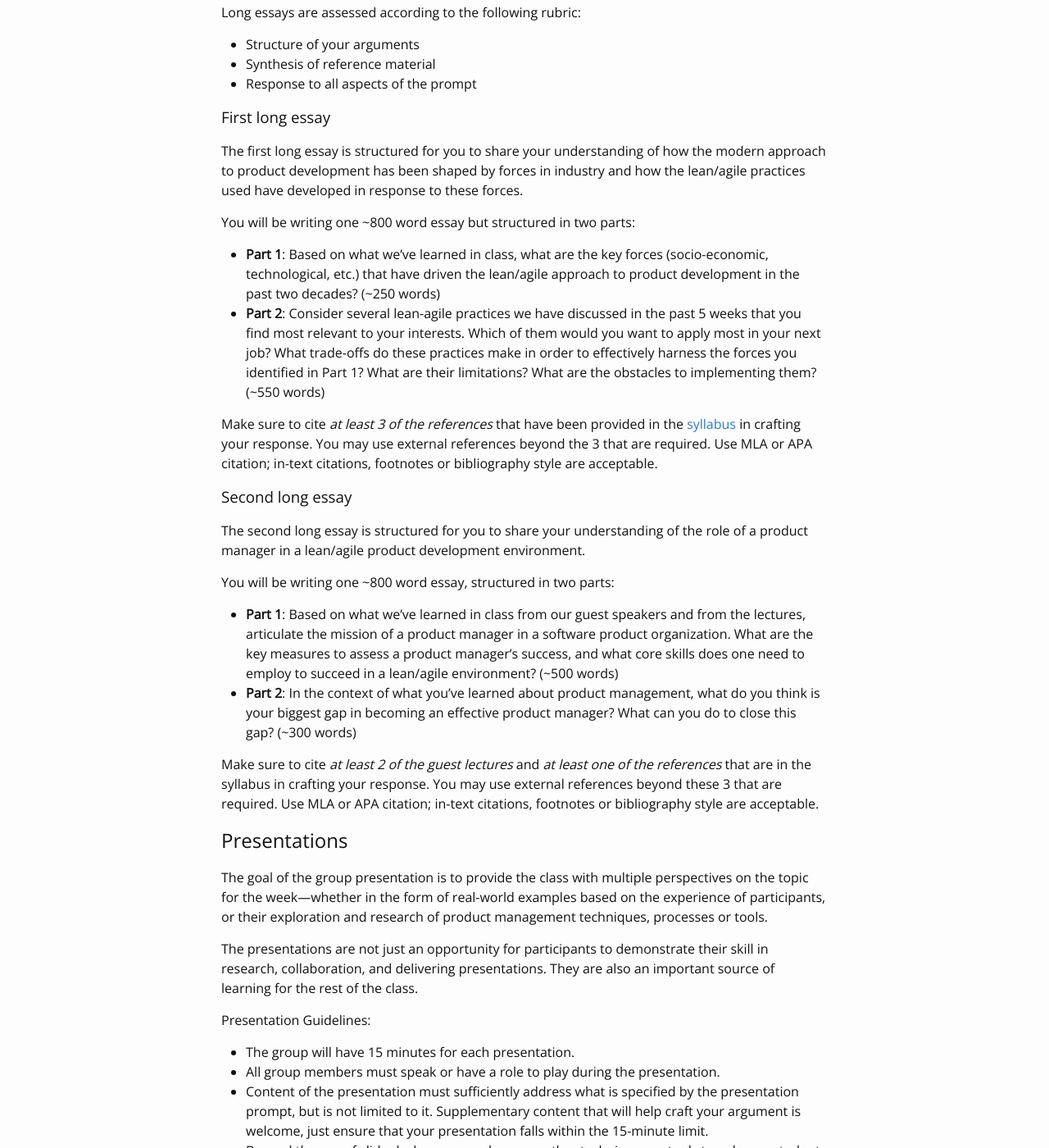
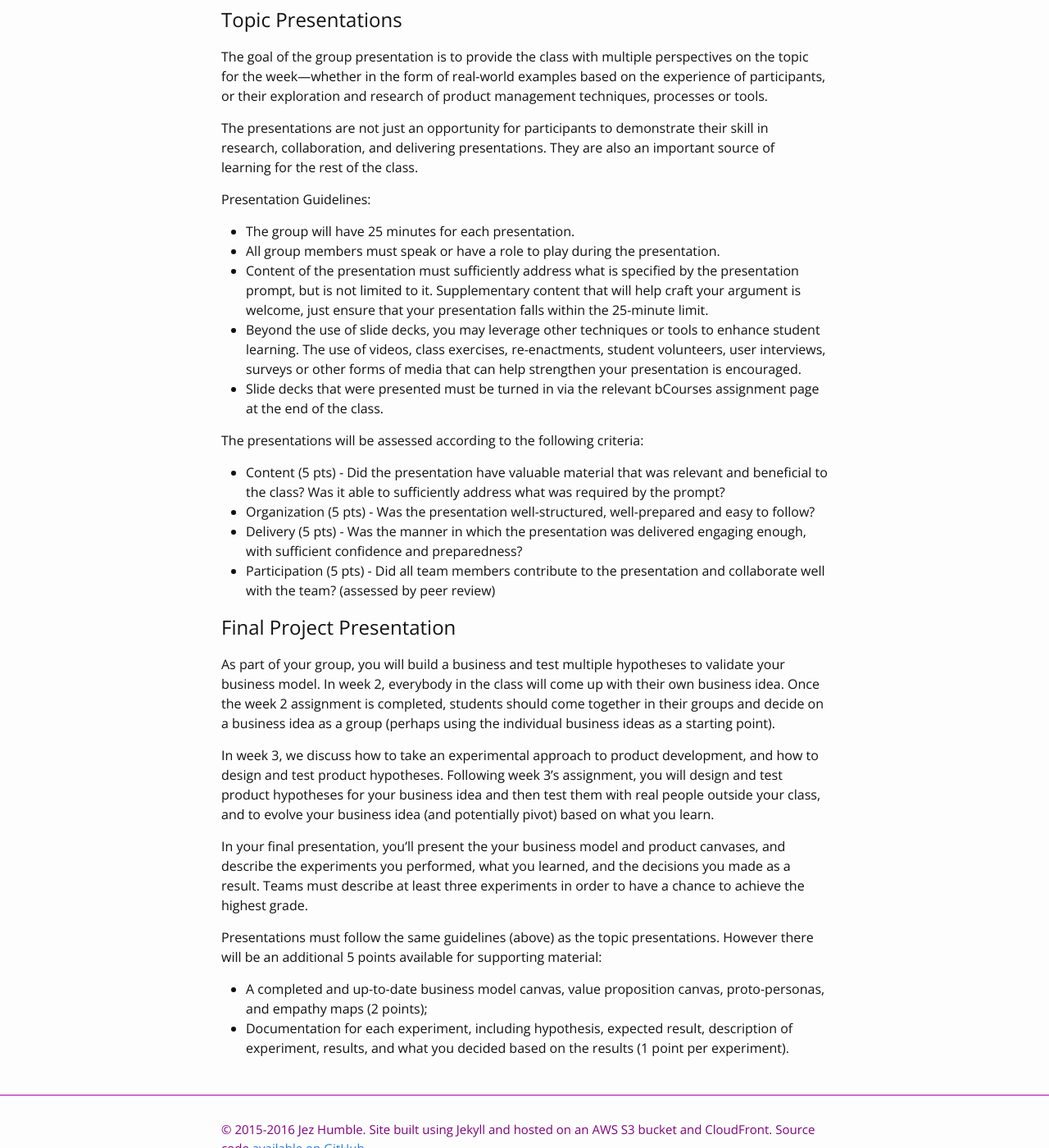
Before and after one commit to jezhumble/lapm, a Jekyll site: the page built from assignments.md, in a window 1280 px wide and 1400 px high, scrolled down 569 px. Shown: the whole window at 82% size. Built offline with Jekyll 4.4.1, drawn with Linux system fonts in a browser that asks for light colours; some of the changed text lies outside the part shown.

Commit message:
Updated syllabus from a 2 unit to a 3 unit course

```diff
--- a/assignments.md
+++ b/assignments.md
@@ -7,47 +7,16 @@ title: Assignments
 
 Continuous assessment will be used for this course---there is no final exam. Grades will be allocated as follows:
 
-* 40% In-class participation + group presentation
-  * 20% for attendance
-  * 20% for one 15 minute group presentation. Group presentations provide an opportunity for the class to be exposed to real-world examples or in-depth explorations of techniques related to the topic being discussed for the week. Please see the Group Presentations page for more information.
-* 60% Weekly Assignments + Essays. Weekly assignments will always be due on Sundays at 11:59pm.
-  * 15% each for two 800-word essays
-  * 30% for a set of weekly assignments as described in the
-    [syllabus](/syllabus.html) which take the form of either
-    exercises or short essays. These are retrospective and will
-    reflect on the lessons learned from the previous class.
+* 20% for attendance;
+* 20% for one 25 minute topic presentation. Group presentations provide an opportunity for the class to be exposed to real-world examples or in-depth explorations of techniques related to the topic being discussed for the week. Please see the Group Presentations page for more information;
+* 25% for your 25 minute final project group presentation and supporting material;
+* 35% for a set of weekly assignments as described in the [syllabus](/syllabus.html) which take the form of either exercises or short essays. These are retrospective and will reflect on the lessons learned from the previous class.
 
-## Long essays
+# Presentations
 
-Long essays are assessed according to the following rubric:
+You will be put into groups at the beginning of the class. Each group will give two presentations: one on a particular topic that is part of the syllabus, and a final project presentation.
 
-* Structure of your arguments
-* Synthesis of reference material
-* Response to all aspects of the prompt
-
-### First long essay
-
-The first long essay is structured for you to share your understanding of how the modern approach to product development has been shaped by forces in industry and how the lean/agile practices used have developed in response to these forces.
-
-You will be writing one ~800 word essay but structured in two parts:
-
-* **Part 1**: Based on what we've learned in class, what are the key forces (socio-economic, technological, etc.) that have driven the lean/agile approach to product development in the past two decades? (~250 words)
-* **Part 2**: Consider several lean-agile practices we have discussed in the past 5 weeks that you find most relevant to your interests. Which of them would you want to apply most in your next job? What trade-offs do these practices make in order to effectively harness the forces you identified in Part 1? What are their limitations? What are the obstacles to implementing them? (~550 words)
-
-Make sure to cite *at least 3 of the references* that have been provided in the [syllabus](/syllabus.html) in crafting your response. You may use external references beyond the 3 that are required. Use MLA or APA citation; in-text citations, footnotes or bibliography style are acceptable.
-
-### Second long essay
-
-The second long essay is structured for you to share your understanding of the role of a product manager in a lean/agile product development environment.
-
-You will be writing one ~800 word essay, structured in two parts:
-
-* **Part 1**: Based on what we've learned in class from our guest speakers and from the lectures, articulate the mission of a product manager in a software product organization. What are the key measures to assess a product manager's success, and what core skills does one need to employ to succeed in a lean/agile environment? (~500 words)
-* **Part 2**: In the context of what you've learned about product management, what do you think is your biggest gap in becoming an effective product manager? What can you do to close this gap? (~300 words)
-
-Make sure to cite *at least 2 of the guest lectures* and *at least one of the references* that are in the syllabus in crafting your response. You may use external references beyond these 3 that are required. Use MLA or APA citation; in-text citations, footnotes or bibliography style are acceptable.
-
-## Presentations
+## Topic Presentations
 
 The goal of the group presentation is to provide the class with
 multiple perspectives on the topic for the week---whether in
@@ -62,9 +31,9 @@ rest of the class.
 
 Presentation Guidelines:
 
-* The group will have 15 minutes for each presentation.
+* The group will have 25 minutes for each presentation.
 * All group members must speak or have a role to play during the presentation.
-* Content of the presentation must sufficiently address what is specified by the presentation prompt, but is not limited to it. Supplementary content that will help craft your argument is welcome, just ensure that your presentation falls within the 15-minute limit.
+* Content of the presentation must sufficiently address what is specified by the presentation prompt, but is not limited to it. Supplementary content that will help craft your argument is welcome, just ensure that your presentation falls within the 25-minute limit.
 * Beyond the use of slide decks, you may leverage other techniques or tools to enhance student learning. The use of videos, class exercises, re-enactments, student volunteers, user interviews, surveys or other forms of media that can help strengthen your presentation is encouraged.
 * Slide decks that were presented must be turned in via the relevant bCourses assignment page at the end of the class.
 
@@ -80,3 +49,16 @@ The presentations will be assessed according to the following criteria:
   preparedness?
 * Participation (5 pts) - Did all team members contribute to the
   presentation and collaborate well with the team? (assessed by peer review)
+
+## Final Project Presentation
+
+As part of your group, you will build a business and test multiple hypotheses to validate your business model. In week 2, everybody in the class will come up with their own business idea. Once the week 2 assignment is completed, students should come together in their groups and decide on a business idea as a group (perhaps using the individual business ideas as a starting point).
+
+In week 3, we discuss how to take an experimental approach to product development, and how to design and test product hypotheses. Following week 3's assignment, you will design and test product hypotheses for your business idea and then test them with real people outside your class, and to evolve your business idea (and potentially pivot) based on what you learn.
+
+In your final presentation, you'll present the your business model and product canvases, and describe the experiments you performed, what you learned, and the decisions you made as a result. Teams must describe at least three experiments in order to have a chance to achieve the highest grade.
+
+Presentations must follow the same guidelines (above) as the topic presentations. However there will be an additional 5 points available for supporting material:
+
+* A completed and up-to-date business model canvas, value proposition canvas, proto-personas, and empathy maps (2 points);
+* Documentation for each experiment, including hypothesis, expected result, description of experiment, results, and what you decided based on the results (1 point per experiment).
```
Also changed, not shown: index.md (+1 -1 lines), syllabus.md (+50 -61 lines).
